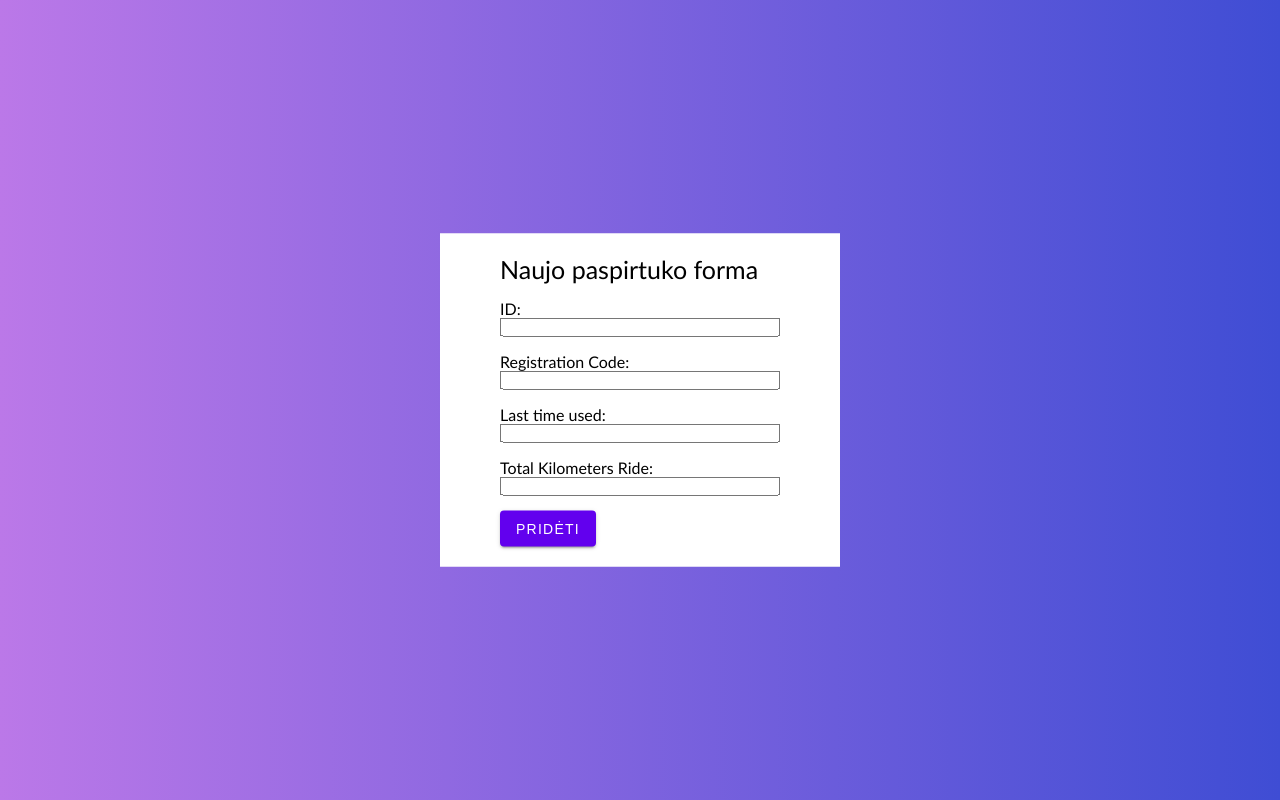
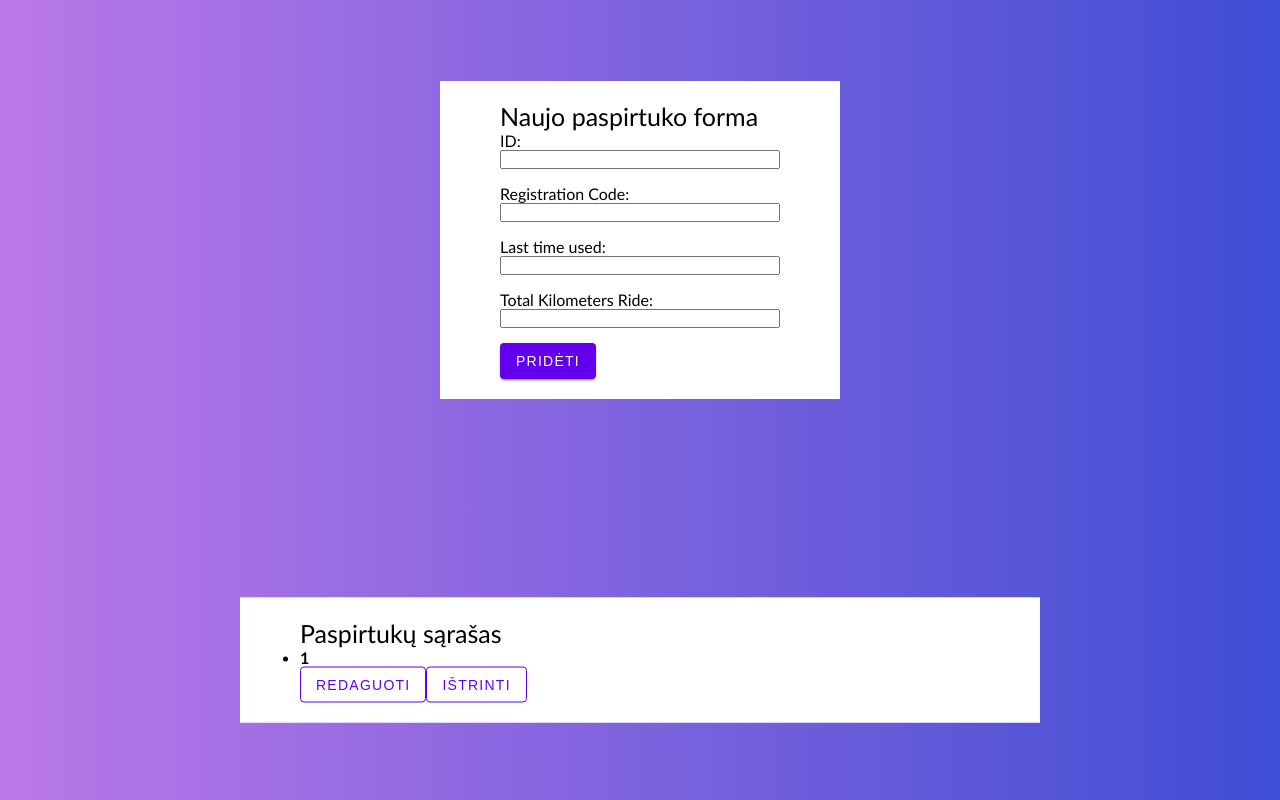
Before and after one commit to julijajarmale/1-Lamos, a React (Create React App) app in the folder r1/: page / in a window 1280 px wide. Both pictures are taken after a click on the button "PRIDĖTI". Built offline with nearby package versions, Linux system fonts and the light colour scheme.

Commit message:
Kolt-delete

```diff
--- a/r1/src/App.jsx
+++ b/r1/src/App.jsx
@@ -1,12 +1,24 @@
 import KoltForm from './Components/Kolt/kolt-form';
 import './kolt.scss';
 import { useState, useEffect} from "react";
-import { create } from './Functions/localStorageKolt';
+import { create, read, remove} from './Functions/localStorageKolt';
+import KoltList from './Components/Kolt/kolt-lits';
+
 
 function App() {
 
+    const [lastUpdate, setLastUpdate] = useState(Date.now());
+    const [kolt, setKolt] = useState(null);
+
+
     const [createKolt, setCreateKolt] = useState(null);
+    const [deleteData, setDeleteData] = useState(null);
 
+   // Read (Kolt-form)
+
+    useEffect(() => {
+        setKolt(read());
+    }, [lastUpdate]);
 
     // Create (Kolt-form)
      useEffect(() => {
@@ -14,16 +26,28 @@ function App() {
             return;
         }
         create(createKolt);
-
+        setLastUpdate(Date.now());
 
     }, [createKolt]);
 
+    // Delete
+    useEffect(() => {
+        if (null === deleteData) {
+            return;
+        }
+        remove(deleteData);
+        setLastUpdate(Date.now());
+
+    }, [deleteData]);
 
     return (
         <div className="App">
             <header className="App-header">
             <div className="container">
             <KoltForm setCreateKolt={setCreateKolt}></KoltForm>
+            </div>
+            <div className="container1">
+            <KoltList kolt={kolt} setDeleteData={setDeleteData}></KoltList>
             </div>
             </header>
         </div>
--- a/r1/src/Components/Kolt/kolt-lits.jsx
+++ b/r1/src/Components/Kolt/kolt-lits.jsx
@@ -0,0 +1,23 @@
+import OneKolt from "./kolt";
+
+
+
+function KoltList({kolt, setDeleteData}) {
+
+    return (
+        <div className='form'>
+        <div>
+           <h2>Paspirtukų sąrašas</h2>
+       </div>
+       <div className="form-group">
+       <ul className="kolt-list">
+           {
+          kolt? kolt.map(oneKolt => <OneKolt key={oneKolt.id} oneKolt={oneKolt} setDeleteData={setDeleteData}></OneKolt>) : null
+        }
+       </ul>
+   </div>
+   </div>
+    );
+}
+
+export default KoltList;
--- a/r1/src/Components/Kolt/kolt.jsx
+++ b/r1/src/Components/Kolt/kolt.jsx
@@ -0,0 +1,24 @@
+function OneKolt({oneKolt, setDeleteData}) {
+    const koltDelete = () => {
+        setDeleteData(oneKolt);
+    }
+    return (
+        <li className="list-item">
+            <div className="item">
+                <div className="content">
+                    <b>{oneKolt.id}</b>
+                    <i>{oneKolt.code}</i>
+                    <i>{oneKolt.time}</i>
+                    <i>{oneKolt.km}</i>
+
+                </div>
+                <div className="buttons">
+                    <button type="button" className="btn2">Redaguoti</button>
+                    <button type="button" className="btn2" onClick={koltDelete}>Ištrinti</button>
+                </div>
+            </div>
+        </li>
+    );
+}
+
+export default OneKolt;
--- a/r1/src/Functions/localStorageKolt.js
+++ b/r1/src/Functions/localStorageKolt.js
@@ -12,3 +12,23 @@ export function create(obj) {
     data = JSON.stringify(data);
     localStorage.setItem(key, data);
 }
+
+export function read() {
+    let data = localStorage.getItem(key);
+    if (null === data) {
+        data = JSON.stringify([]);
+    }
+    data = JSON.parse(data);
+    return data;
+}
+
+export function remove({id}) {
+    let data = localStorage.getItem(key);
+    if (null === data) {
+        data = JSON.stringify([]);
+    }
+    data = JSON.parse(data);
+    data = data.filter(obj => obj.id !== id);
+    data = JSON.stringify(data);
+    localStorage.setItem(key, data);
+}
--- a/r1/src/kolt.scss
+++ b/r1/src/kolt.scss
@@ -22,7 +22,7 @@ width: 400px;
 background-color: white;
 display: inline-block;
 position: absolute;
-top: 50%;
+top: 30%;
 left: 50%;
 transform: translate(-50%, -50%);
 
@@ -56,7 +56,44 @@ transform: translate(-50%, -50%);
 
     }
 
-    .btn2{
+
+    }
+
+    .form{
+
+            width: 100%;
+            padding: 20px;
+            padding-left: 60px;
+            padding-right: 60px;
+            background-color: #fff;
+            position:relative;
+            }
+
+        h2{
+            font-size: 25px;
+            font-weight: lighter;
+            margin-bottom:15px;
+             }
+
+        .form-row{
+
+    width:100%;
+    margin-bottom:15px;
+
+        }
+
+
+    .container1{
+        margin-top: 20px;
+        width: 800px;
+        background-color: white;
+        display: inline-block;
+        position: absolute;
+        top: 80%;
+        left: 50%;
+        transform: translate(-50%, -50%);
+
+     .btn2{
 
         display: inline-block;
         outline: none;
@@ -84,27 +121,5 @@ transform: translate(-50%, -50%);
 
     }
 
-    .form{
-
-            width: 100%;
-            padding: 20px;
-            padding-left: 60px;
-            padding-right: 60px;
-            background-color: #fff;
-            position:relative;
-            }
-
-        h2{
-            font-size: 25px;
-            font-weight: lighter;
-            margin-bottom:15px;
-             }
-
-        .form-row{
-
-    width:100%;
-    margin-bottom:15px;
-
-        }
 
     }
```
